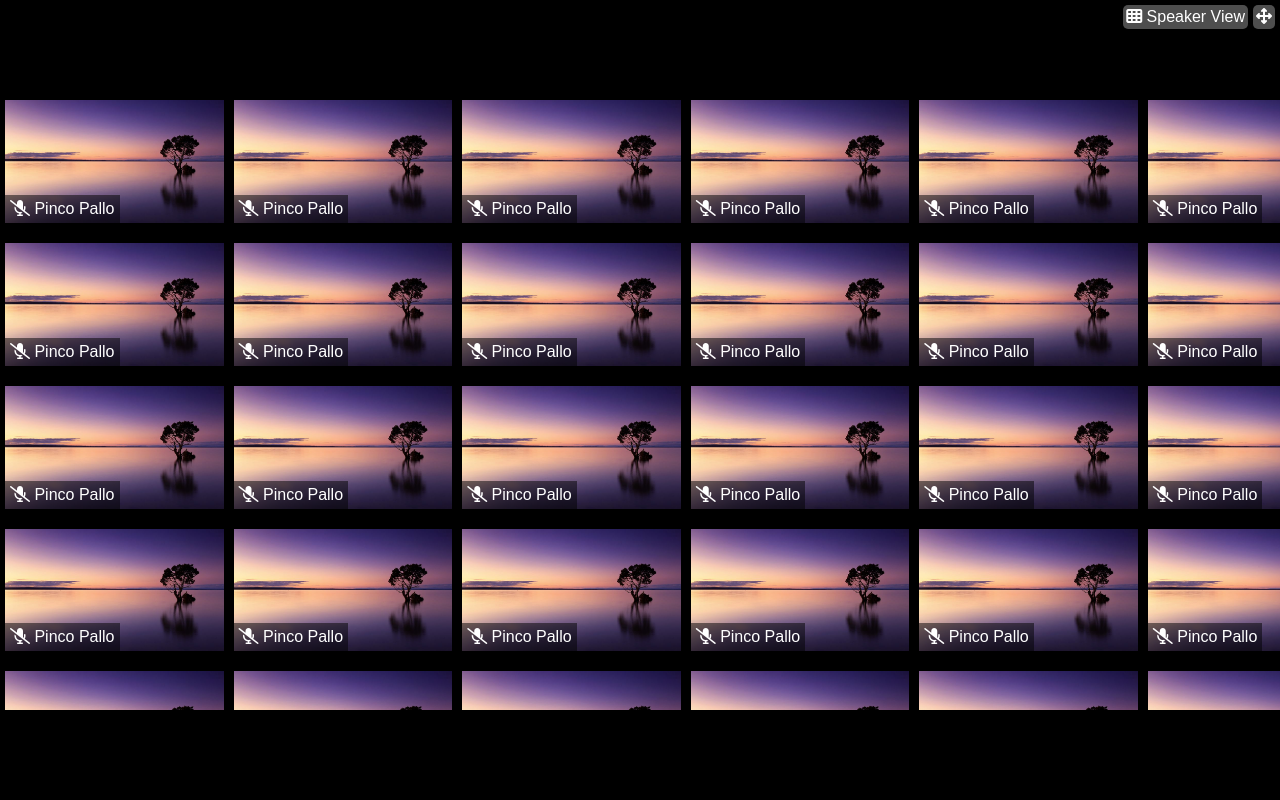
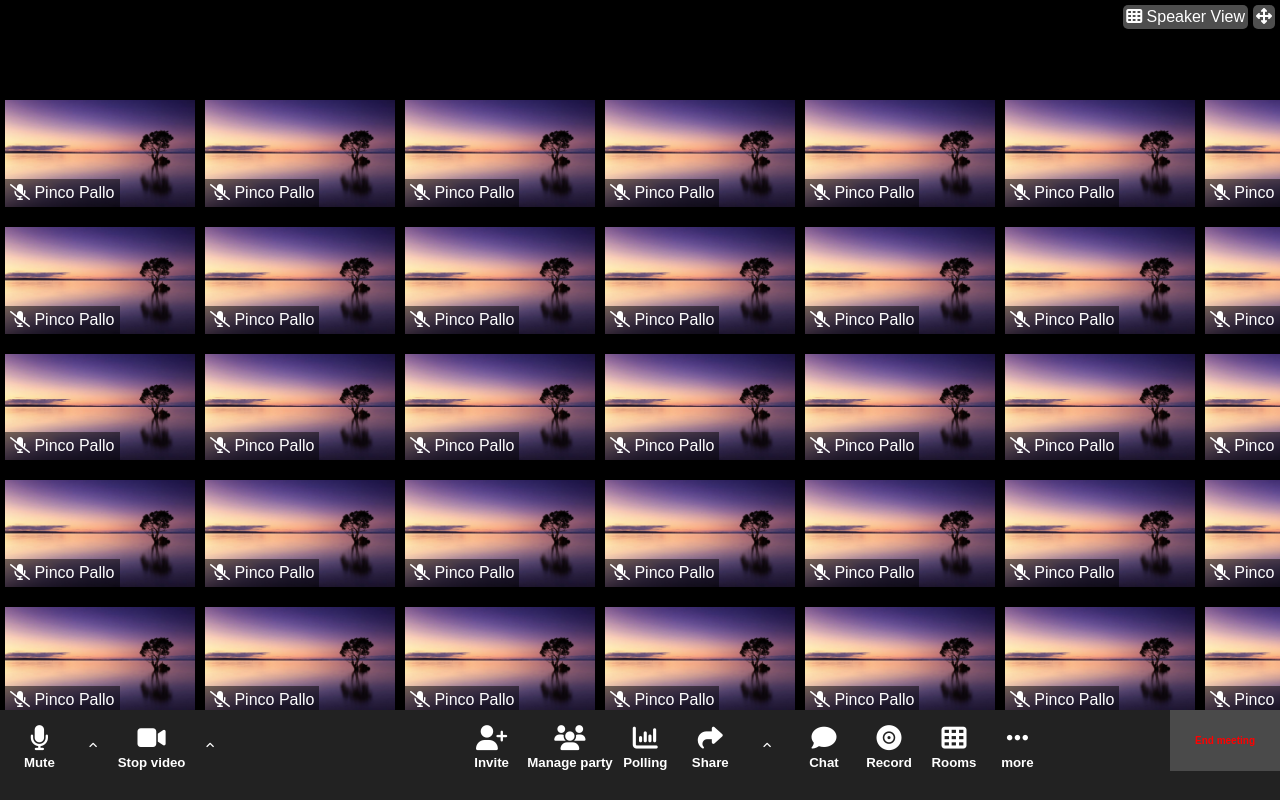
Before and after one commit to Matteo-Nesti/html-css-zoom, a plain HTML site: page index.html in a window 1280 px wide. Drawn offline with Linux system fonts and the light colour scheme.

Commit message:
add footer and css

```diff
--- a/css/style.css
+++ b/css/style.css
@@ -28,7 +28,7 @@ span {
 }
 
 .container {
-    width: 1600px;
+    width: 1400px;
     margin: 0 auto;
 }
 
@@ -87,8 +87,52 @@ main {
     padding: 5px 5px;
 }
 
+.nick-name:hover {
+    color: rgba(255, 255, 255, .5);
+    cursor: pointer;
+}
 /* footer */
 
 footer {
+    background-color: #222222;
     height: 90px;
 }
+
+.footer-settings {
+    padding: 10px;
+    color: #fff;
+    display: flex;
+    text-align: center;
+    position: relative;
+}
+
+.personal-input {
+    display: flex;
+    align-items: center;
+}
+
+.interaction {
+    display: flex;
+    align-items: center;
+    margin: 0 auto;
+}
+
+.end-meeting  {
+    color: red;
+    background-color: #4a4a4a;
+    padding: 25px 25px;
+    font-size: 10px;
+    font-weight: normal;
+    position: absolute;
+    right: 0;
+    top: 0;
+}
+
+.icon-input {
+    font-size: 25px;
+    margin: 5px 20px;
+}
+.input-choose {
+    font-size: 10px;
+    margin: 0 20px
+}
--- a/index.html
+++ b/index.html
@@ -268,55 +268,6 @@
                 <!-- nome e microfono -->
                     <div class="nick-name"><i class="fa-solid fa-microphone-slash"></i> Pinco Pallo</div>
                 </div>
-
-                <!-- img card -->
-                <div class="card">
-                    <img src="img/sunset-1373171__480.jpg" alt="">
-                <!-- nome e microfono -->
-                    <div class="nick-name"><i class="fa-solid fa-microphone-slash"></i> Pinco Pallo</div>
-                </div>
-
-                  <!-- img card -->
-                  <div class="card">
-                    <img src="img/sunset-1373171__480.jpg" alt="">
-                <!-- nome e microfono -->
-                    <div class="nick-name"><i class="fa-solid fa-microphone-slash"></i> Pinco Pallo</div>
-                </div>
-
-                 <!-- img card -->
-                 <div class="card">
-                    <img src="img/sunset-1373171__480.jpg" alt="">
-                <!-- nome e microfono -->
-                    <div class="nick-name"><i class="fa-solid fa-microphone-slash"></i> Pinco Pallo</div>
-                </div>
-
-                 <!-- img card -->
-                 <div class="card">
-                    <img src="img/sunset-1373171__480.jpg" alt="">
-                <!-- nome e microfono -->
-                    <div class="nick-name"><i class="fa-solid fa-microphone-slash"></i> Pinco Pallo</div>
-                </div>
-
-                 <!-- img card -->
-                <div class="card">
-                    <img src="img/sunset-1373171__480.jpg" alt="">
-                <!-- nome e microfono -->
-                    <div class="nick-name"><i class="fa-solid fa-microphone-slash"></i> Pinco Pallo</div>
-                </div>
-
-                <!-- img card -->
-                <div class="card">
-                    <img src="img/sunset-1373171__480.jpg" alt="">
-                <!-- nome e microfono -->
-                    <div class="nick-name"><i class="fa-solid fa-microphone-slash"></i> Pinco Pallo</div>
-                </div>
-
-                <!-- img card -->
-                <div class="card">
-                    <img src="img/sunset-1373171__480.jpg" alt="">
-                <!-- nome e microfono -->
-                    <div class="nick-name"><i class="fa-solid fa-microphone-slash"></i> Pinco Pallo</div>
-                </div>
             </div>
 
 
@@ -324,7 +275,72 @@
     </main>
 
     <footer>
+        <div class="footer-settings">
 
+            <div class="personal-input">
+
+                <div class="mic-input">
+                    <i class="fa-solid fa-microphone icon-input"></i>
+                    <h5>Mute</h5>
+                </div>
+                <i class="fa-solid fa-angle-up input-choose"></i>
+
+
+                <div class="cam-input">
+                    <i class="fa-solid fa-video icon-input"></i>
+                    <h5>Stop video</h5>
+                </div>
+                <i class="fa-solid fa-angle-up input-choose"></i>
+            </div>
+
+            <div class="interaction">
+                <div class="invite-friend">
+                    <i class="fa-solid fa-user-plus icon-input"></i>
+                    <h5>Invite</h5>
+                </div>
+
+                <div class="manage-party">
+                    <i class="fa-solid fa-users icon-input"></i>
+                    <h5>Manage party</h5>
+                </div>
+
+                <div class="polling">
+                    <i class="fa-solid fa-chart-column icon-input"></i>
+                    <h5>Polling</h5>
+                </div>
+
+                <div class="share">
+                    <i class="fa-solid fa-share icon-input"></i>
+                    <h5>Share</h5>
+                </div>
+
+                <i class="fa-solid fa-angle-up input-choose"></i>
+
+                <div class="comment">
+                    <i class="fa-solid fa-comment icon-input"></i>
+                    <h5>Chat</h5>
+                </div>
+
+                <div class="record">
+                    <i class="fa-solid fa-record-vinyl icon-input"></i>
+                    <h5>Record</h5>
+                </div>
+
+                <div class="rooms">
+                    <i class="fa-solid fa-table-cells icon-input"></i>
+                    <h5>Rooms</h5>
+                </div>
+
+                <div class="more">
+                    <i class="fa-solid fa-ellipsis icon-input"></i>
+                    <h5>more</h5>
+                </div>
+            </div>
+
+            <div class="end-meeting btn">
+                <h4>End meeting</h4>
+            </div>
+        </div>
     </footer>
 
 </body>
```
